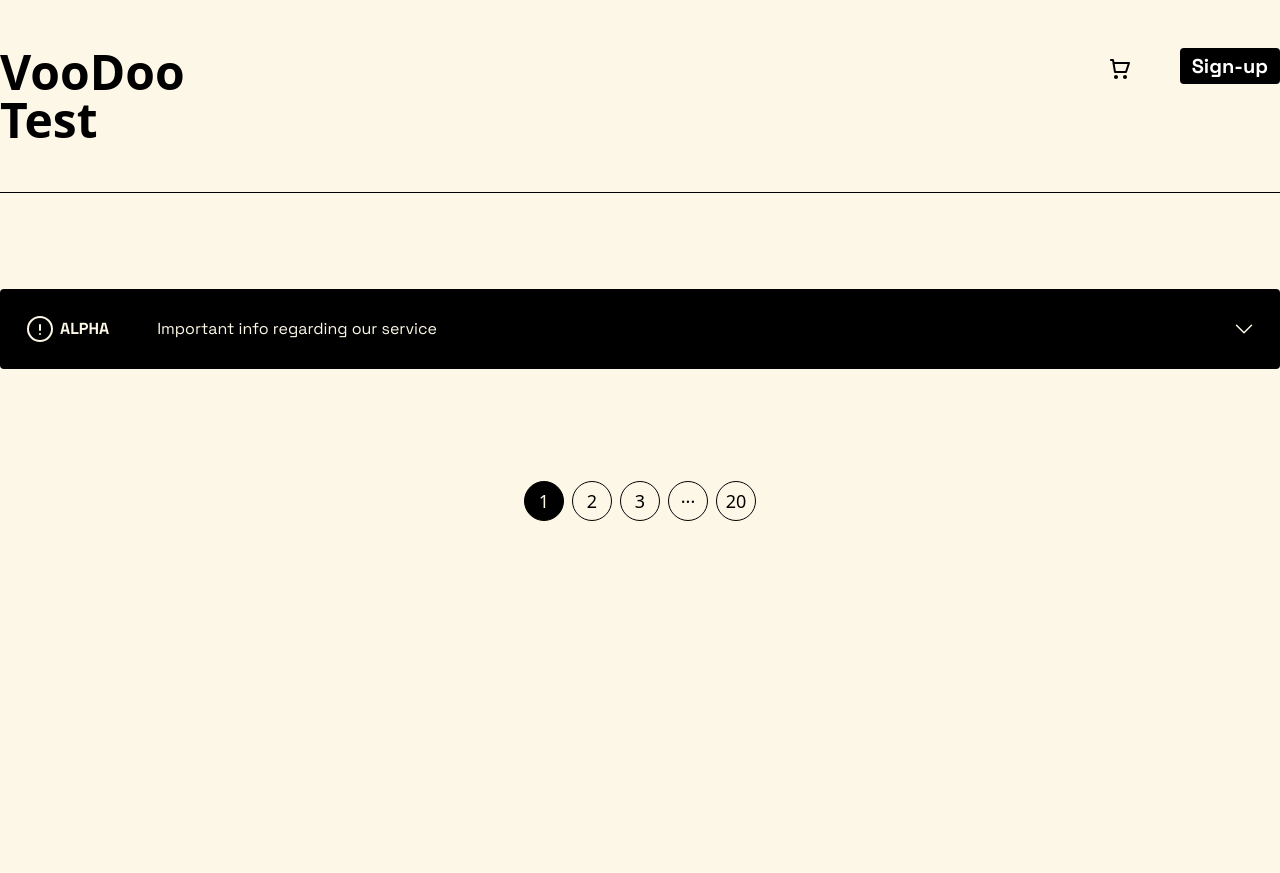
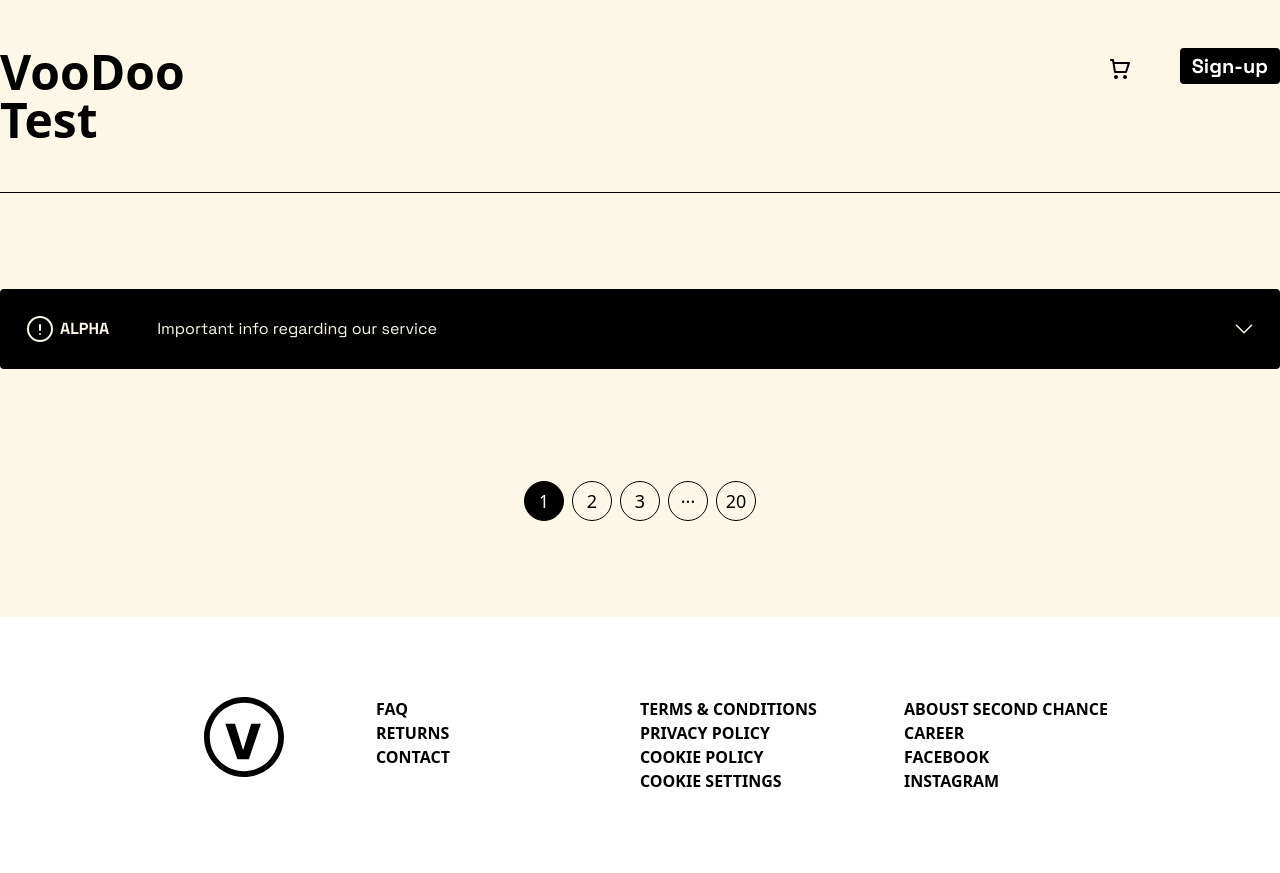
Before and after one commit to yatochkaaa/voodo_test, a website with bundled scripts: page public/index.html in a window 1280 px wide. Before the commit the page ends 800 px from the top, so only its background shows below. Built offline with nearby package versions, Linux system fonts and the light colour scheme; no server answers.

Commit message:
add footer

```diff
--- a/public/index.html
+++ b/public/index.html
@@ -29,9 +29,11 @@
           />
         </a>
         <button
-          class="bg-black text-white px-3 py-1 rounded ml-12 font-space-grotesk font-bold text-xl"
+          class="bg-black text-white px-3 py-1 rounded ml-12 font-space-grotesk font-bold text-xl hover:bg-gray-light transition-all duration-300"
         >
-          Sign-up
+          <a href="#sign-up">
+            Sign-up
+          </a>
         </button>
       </div>
     </header>
@@ -57,9 +59,14 @@
             </svg>
           </button>
         </div>
-        <div class="bg-sand border-b border-1 mb-14"></div>
       </div>
+      <!-- divider -->
+      <div class="bg-sand border-b border-1 mb-14"></div>
+
+      <!-- cart products -->
       <div id="cart-products"></div>
+
+      <!-- divider -->
       <div class="bg-sand border-b border-1 mb-9"></div>
 
       <!-- cart total -->
@@ -140,6 +147,29 @@
       <!-- pagination -->
       <div class="flex justify-center" id="pagination"></div>
     </main>
+
+    <footer class="bg-white grid grid-cols-4 py-20 px-28">
+      <a class="flex justify-center" href="./index.html">
+        <img class="w-20 h-20" src="../src/imgs/logo.svg" alt="logo">
+      </a>
+      <ul>
+        <li><a class="footer-link" href="#faq">FAQ</a></li>
+        <li><a class="footer-link" href="#returns">Returns</a></li>
+        <li><a class="footer-link" href="#contact">Contact</a></li>
+      </ul>
+      <ul>
+        <li><a class="footer-link" href="#terms-and-conditions">Terms & Conditions</a></li>
+        <li><a class="footer-link" href="#privacy-policy">Privacy Policy</a></li>
+        <li><a class="footer-link" href="#coockie-policy">Cookie Policy</a></li>
+        <li><a class="footer-link" href="#cookie-settings">Cookie Settings</a></li>
+      </ul>
+      <ul>
+        <li><a class="footer-link" href="#about-second-chance">Aboust second chance</a></li>
+        <li><a class="footer-link" href="#career">Career</a></li>
+        <li><a class="footer-link" href="#facebook">Facebook</a></li>
+        <li><a class="footer-link" href="#instagram">Instagram</a></li>
+      </ul>
+    </footer>
   </body>
 
   <script type="module" src="../src/js/utils/showCartProducts.js"></script>
--- a/src/css/tailwind.css
+++ b/src/css/tailwind.css
@@ -45,5 +45,9 @@
 }
 
 .card-button {
-  @apply font-bold uppercase bg-black p-4 w-full text-white rounded;
+  @apply font-bold uppercase bg-black p-4 w-full text-white rounded hover:bg-gray-light transition-all duration-300;
 }
+
+.footer-link {
+  @apply font-bold uppercase hover:text-gray-light transition-all duration-300;
+}
--- a/tailwind.config.js
+++ b/tailwind.config.js
@@ -8,6 +8,7 @@ module.exports = {
       white: "#ffffff",
       sand: "#fcf7e6",
       dark: "#1e1e1e",
+      "gray-light": "#888888",
     },
     fontFamily: {
       "space-grotesk": ["Space Grotesk"],
```
Also changed, not shown: public/output.css.
